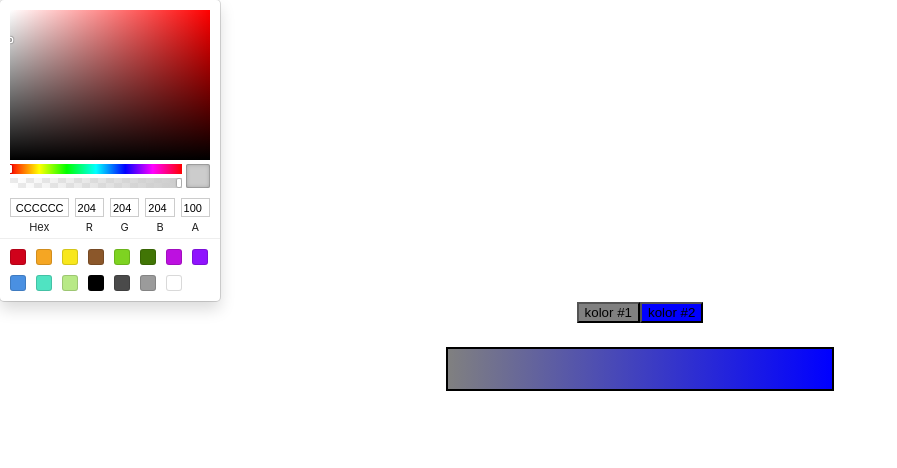
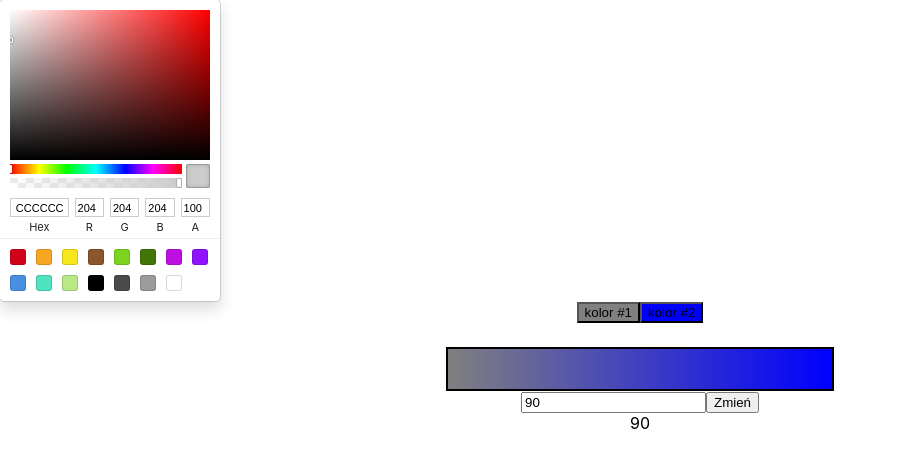
Before and after one commit to PiotrKochanka/gradient_shadow_generator, a React (Create React App) app in the folder gradient_shadow_generator/: page / in a window 1280 px wide. Shown: the top 468 px of the page, without its empty margins (0-897 px from the left). Built offline with nearby package versions, Linux system fonts and the light colour scheme.

Commit message:
state of the number carried to app.tsx

```diff
--- a/gradient_shadow_generator/src/App.tsx
+++ b/gradient_shadow_generator/src/App.tsx
@@ -2,6 +2,7 @@ import React, { useState } from 'react';
 import './App.css';
 import MyColorPicker from './components/MyColorPicker/MyColorPicker';
 import ColorBar from './components/ColorBar/ColorBar';
+import InclinedWheel from './components/InclinedWheel/InclinedWheel';
 
 type ActiveButton = 'button1' | 'button2' | null;
 
@@ -13,6 +14,7 @@ function App() {
   const [button1Color, setButton1Color] = useState<string>('#808080');
   const [button2Color, setButton2Color] = useState<string>('#0000FF');
   const [activeButton, setActiveButton] = useState<ActiveButton>(null);
+  const [currentNumber, setCurrentNumber] = useState<number>(90);
 
   // Przypisywanie koloru dla "pobiernika"
   const handleColorPickerChange = (newColor: string) => {
@@ -35,6 +37,10 @@ function App() {
       ? button2Color
       : '#CCCCCC' // Domyślny kolor
 
+  const handleNumberUpdate = (newNumber: number) => {
+      setCurrentNumber(newNumber);
+  };
+
   // Domyślny kontener
   return (
     <div className="App">
@@ -48,6 +54,10 @@ function App() {
         onButtonClick={handleColorBarButtonClick}
         activeButtonId={activeButton}
       />
+      <InclinedWheel
+        initialNumber={currentNumber}
+        onNumberChange={handleNumberUpdate}
+      />
     </div>
   );
 }
--- /dev/null
+++ b/gradient_shadow_generator/src/components/InclinedWheel/InclinedWheel.tsx
@@ -0,0 +1,51 @@
+import React, { useState, useEffect } from 'react';
+import styles from './InclinedWheel.module.css';
+
+interface InclinedWheelProps {
+  initialNumber: number; // Komponent przyjmuje pojedynczą liczbę
+  onNumberChange: (newNumber: number) => void; // Funkcja do zgłaszania zmian na zewnątrz
+}
+
+const InclinedWheel: React.FC<InclinedWheelProps> = ({ initialNumber, onNumberChange }) => {
+    const [inputValue, setInputValue] = useState<string>(String(initialNumber));
+
+    useEffect(() => {
+        setInputValue(String(initialNumber));
+    }, [initialNumber]);
+
+    const handleInputChange = (event: React.ChangeEvent<HTMLInputElement>) => {
+        setInputValue(event.target.value);
+    };
+
+    const handleButtonClick = () => {
+        const num = parseInt(inputValue, 10); // Konwertuj inputValue na liczbę całkowitą
+
+        if (!isNaN(num)) { // Sprawdź, czy konwersja zakończyła się sukcesem
+            onNumberChange(num); // Zgłoś nową liczbę do komponentu nadrzędnego (App.tsx)
+        } else {
+            console.warn("Wprowadzona wartość nie jest liczbą.");
+        }
+    };
+
+    return(
+        <div>
+            <input
+                type="text"
+                name="deg-number"
+                id="deg-number"
+                value={inputValue}
+                onChange={handleInputChange}
+            />
+            <button
+                onClick={handleButtonClick}
+            >
+                Zmień
+            </button>
+            <div>
+                {initialNumber}
+            </div>
+        </div>
+    );
+}
+
+export default InclinedWheel;
```
Also changed, not shown: gradient_shadow_generator/src/components/InclinedWheel/InclinedWheel.module.css (added).
